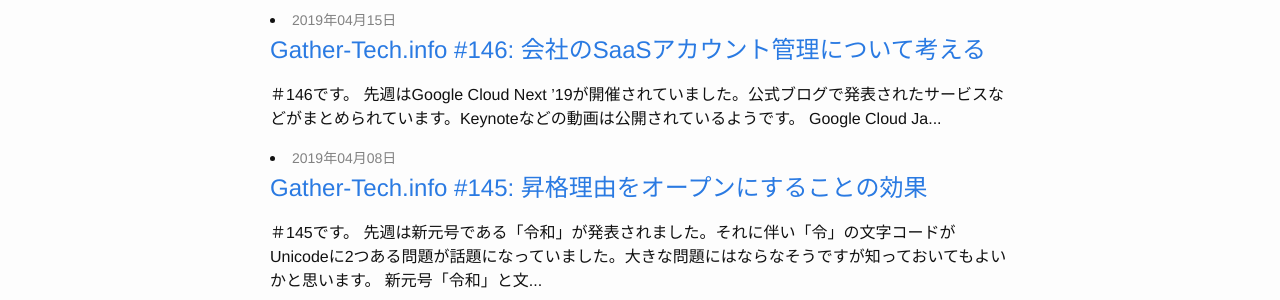
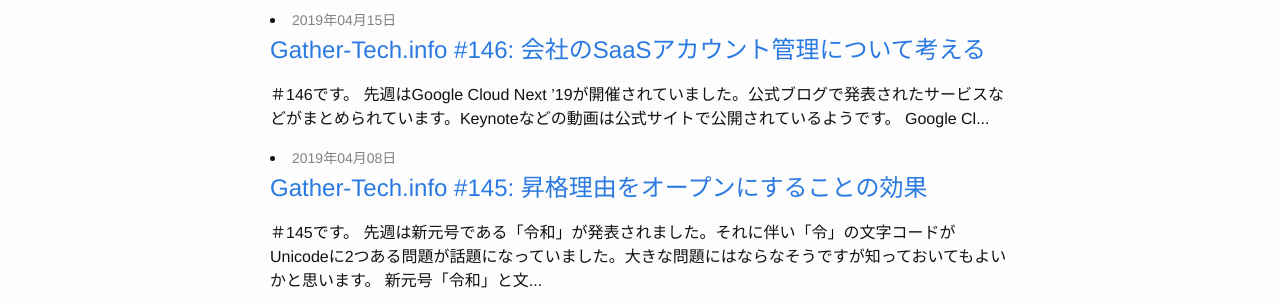
Before and after one commit to Gather-Tech/Gather-Tech.github.io, a Jekyll site: the page built from index.html, in a window 1280 px wide and 900 px high. Shown: the part 453-753 px from the top of the window. Built offline with Jekyll 4.4.1, drawn with Linux system fonts in a browser that asks for light colours; the list of posts is cut into pages by our own code; comment, search, counter and statistics services are not loaded.

Commit message:
fix typo

```diff
--- a/_posts/2019/2019-04-15-Gather146.md
+++ b/_posts/2019/2019-04-15-Gather146.md
@@ -8,7 +8,7 @@
 
 ＃146です。
 
-先週は[Google Cloud Next ’19](https://cloud.withgoogle.com/next/sf)が開催されていました。公式ブログで発表されたサービスなどがまとめられています。Keynoteなどの動画は公開されているようです。
+先週は[Google Cloud Next ’19](https://cloud.withgoogle.com/next/sf)が開催されていました。公式ブログで発表されたサービスなどがまとめられています。Keynoteなどの動画は公式サイトで公開されているようです。
 
 - [Google Cloud Japan 公式ブログ: Google Cloud Next ’19 が始まりました](https://cloud-ja.googleblog.com/2019/04/next19-recap-day1.html)
 - [Google Cloud Japan 公式ブログ: Google Cloud Next ’19　2 日目の出来事：より安全なクラウド環境で、さらに効率的に、よりスマートに](https://cloud-ja.googleblog.com/2019/04/day-2-next-19-working-smarter-better-and-more-securely-cloud.html)
@@ -39,7 +39,7 @@
 
 クラウド型のIDEであるAWS Cloud9が東京リージョンに対応した。
 
-### [Increase everyday productivity with Office 365 apps for Slack | The Official Slack Blog](https://slackhq.com/increase-everyday-productivity-with-office-365-apps-for-slack)
+### [Increase everyday productivity with Office 365 apps for Slack : The Official Slack Blog](https://slackhq.com/increase-everyday-productivity-with-office-365-apps-for-slack)
 
 SlackがOffice365との連携機能の強化を発表。Outlookのカレンダーと連携できる、OutlookアドオンでメールをSlackに転送できるなど。
 
@@ -83,7 +83,7 @@
 
 PostgreSQLのDBスキーマからDOT形式のスキーマダイアログを生成できるツール。Go製。
 
-### [kognise/water.css: GitHub(https://github.com/kognise/water.css)
+### [kognise/water.css: GitHub](https://github.com/kognise/water.css)
 
 Classの追加が必要ないCSSフレームワーク。`<head>`でincludeするだけで使える。デモサイトなどの簡単なページ向け。
 
```
